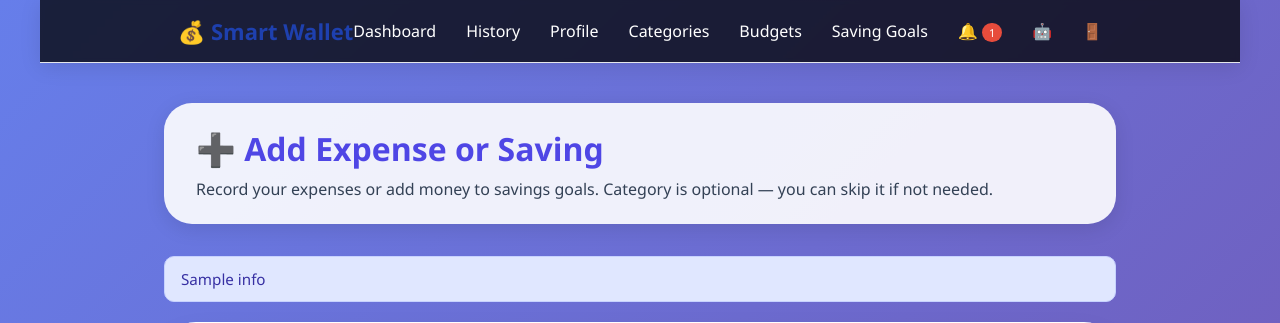
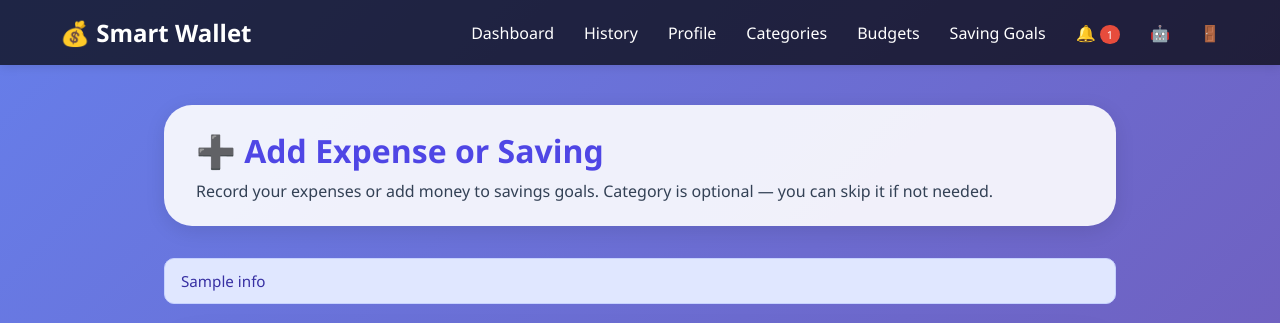
Before and after one commit to 20240663-creator/Software-Engineering-project1, a Django app: template templates/add_transaction.html in a window 1280 px wide. Shown: the top 323 px of the page. Run offline with Django 5.2, Linux system fonts and the light colour scheme; the template is opened without the code that fills it: most values are stand-ins (such as "Sample title", 1, 10 or a date in 2020).

```diff
--- a/templates/add_transaction.html
+++ b/templates/add_transaction.html
@@ -321,7 +321,7 @@
 </head>
 <body id="user-home-body">
 
-<header id="transaction-header">
+<header id="user-home-header">
     <nav id="user-home-nav">
             <div class="logo">💰 Smart Wallet</div>
             <ul class="nav-links">
--- a/templates/index.html
+++ b/templates/index.html
@@ -94,7 +94,7 @@
 
             <div class="card">
                 <div class="card-title">Saving goals</div>
-                <div class="card-value">{{ saving_goals }}</div>
+                <div class="card-value">{{ saving_goals | floatformat:2 }}</div>
             </div>
         </div>
 
```
Also changed, not shown: db.sqlite3, 3 other files.
